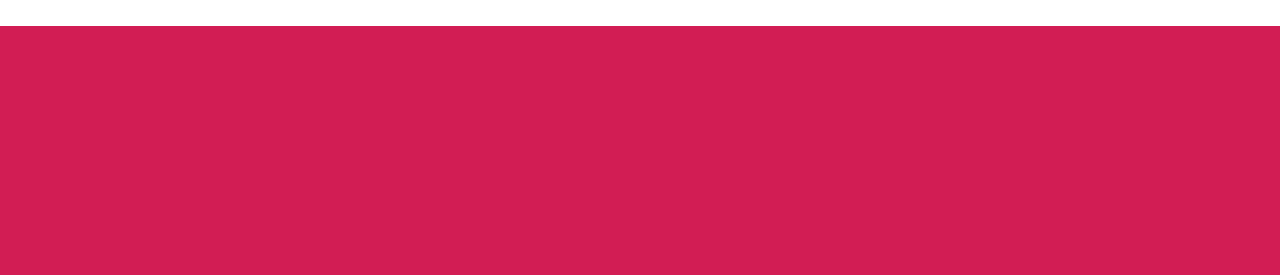
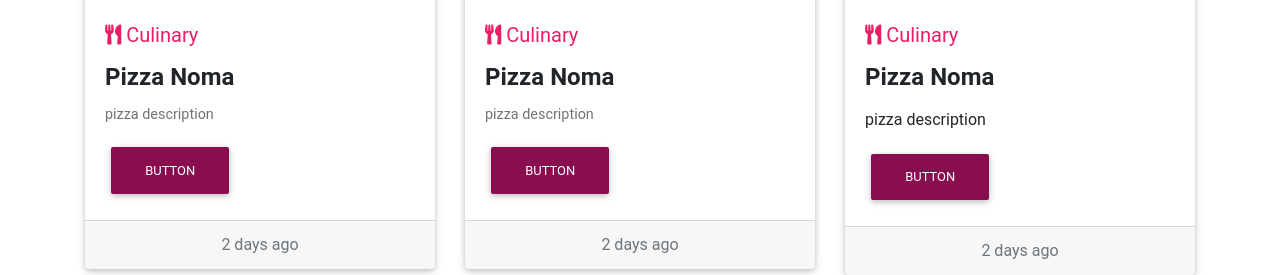
Before and after one commit to Gitongamiriam/Pizza-Shop, a Flask app: page / in a window 1280 px wide. Shown: the part 774-1049 px from the top of the page. Before the commit the page ends 800 px from the top, so only its background shows below. Run offline with Flask 2, Linux system fonts and the light colour scheme; some libraries are stand-ins or nearby versions.

Commit message:
add responsiveness

```diff
--- a/app/static/main.css
+++ b/app/static/main.css
@@ -1,9 +1,9 @@
 .navbar{
-    background-color: rgb(196, 175, 57) !important;
+    background-color: #c42f5c !important;
 }
 .landing {
     height: 50vh;
-    background-color: #d11d53;
+    /* background-color: #c42f5c; */
     width: 100vw;
 }
 .toptext.h1{
@@ -16,3 +16,16 @@
     transform: translate(-50%, -50%);
     font-size: 50px;
 }
+
+
+
+ /* Small devices (landscape phones, 576px and up) */
+ @media (max-width: 575.98px) {
+    .toptext.h1{
+        font-size: 35px;
+    }
+    .toptext{
+        font-size: 20px;
+    }
+
+ }
--- a/app/templates/index.html
+++ b/app/templates/index.html
@@ -1,11 +1,98 @@
-{% extends "layout.html" %}
-{% block content %}
+{% extends "layout.html" %} {% block content %}
 <div>
-    <div class="container-fluid landing">
-        <div class="toptext text-center">
-            <h1>Pizza Noma</h1>
-            <p>We are always a minute away</p>
-        </div>
+  <div class="container-fluid landing rgba-white-slight">
+    <div class="toptext text-center">
+      <h1>Pizza Noma</h1>
+      <p>We are always a minute away</p>
     </div>
+  </div>
+  <div class="container-fluid">
+    <div class="container">
+        <h2 class="text-center font-weight-bold">Order Now</h2>
+      <div class="row mt-3">
+          <div class="col-md-4">
+            <div class="card card-cascade narrower">
+                <div class="view view-cascade overlay">
+                  <img
+                    class="card-img-top"
+                    src="https://mdbootstrap.com/img/Photos/Lightbox/Thumbnail/img%20(147).jpg"
+                    alt="Card image cap"
+                  />
+                  <a>
+                    <div class="mask rgba-white-slight"></div>
+                  </a>
+                </div>
+                <div class="card-body card-body-cascade">
+                  <h5 class="pink-text pb-2 pt-1">
+                    <i class="fas fa-utensils"></i> Culinary
+                  </h5>
+                  <h4 class="font-weight-bold card-title">Pizza Noma</h4>
+                  <p class="card-text">
+                    pizza description
+                  </p>
+                  <a class="btn btn-unique">Button</a>
+                </div>
+                <div class="card-footer text-muted text-center">
+                  2 days ago
+                </div>
+              </div>
+          </div>
+          <div class="col-md-4">
+            <div class="card card-cascade narrower">
+                <div class="view view-cascade overlay">
+                  <img
+                    class="card-img-top"
+                    src="https://mdbootstrap.com/img/Photos/Lightbox/Thumbnail/img%20(147).jpg"
+                    alt="Card image cap"
+                  />
+                  <a>
+                    <div class="mask rgba-white-slight"></div>
+                  </a>
+                </div>
+                <div class="card-body card-body-cascade">
+                  <h5 class="pink-text pb-2 pt-1">
+                    <i class="fas fa-utensils"></i> Culinary
+                  </h5>
+                  <h4 class="font-weight-bold card-title">Pizza Noma</h4>
+                  <p class="card-text">
+                    pizza description
+                  </p>
+                  <a class="btn btn-unique">Button</a>
+                </div>
+                <div class="card-footer text-muted text-center">
+                  2 days ago
+                </div>
+              </div>
+          </div>
+          <div class="col-md-4">
+            <div class="card card-cascade narrower">
+                <div class="view view-cascade overlay">
+                  <img
+                    class="card-img-top"
+                    src="https://mdbootstrap.com/img/Photos/Lightbox/Thumbnail/img%20(147).jpg"
+                    alt="Card image cap"
+                  />
+                  <a>
+                    <div class="mask rgba-white-slight"></div>
+                  </a>
+                </div>
+                <div class="card-body card-body-cascade">
+                  <h5 class="pink-text pb-2 pt-1">
+                    <i class="fas fa-utensils"></i> Culinary
+                  </h5>
+                  <h4 class="font-weight-bold card-title">Pizza Noma</h4>
+                  <p class="card-text">
+                      <p>pizza description</p>
+                  </p>
+                  <a class="btn btn-unique">Button</a>
+                </div>
+                <div class="card-footer text-muted text-center">
+                  2 days ago
+                </div>
+              </div>
+          </div>
+      </div>
+    </div>
+  </div>
 </div>
 {% endblock content %}
--- a/app/templates/layout.html
+++ b/app/templates/layout.html
@@ -5,8 +5,12 @@
     <meta charset="utf-8">
     <meta name="viewport" content="width=device-width, initial-scale=1, shrink-to-fit=no">
 
-    <!-- Bootstrap CSS -->
-    <link rel="stylesheet" href="https://stackpath.bootstrapcdn.com/bootstrap/4.3.1/css/bootstrap.min.css" integrity="sha384-ggOyR0iXCbMQv3Xipma34MD+dH/1fQ784/j6cY/iJTQUOhcWr7x9JvoRxT2MZw1T" crossorigin="anonymous">
+<!-- Font Awesome -->
+<link rel="stylesheet" href="https://use.fontawesome.com/releases/v5.8.2/css/all.css">
+<!-- Bootstrap core CSS -->
+<link href="https://cdnjs.cloudflare.com/ajax/libs/twitter-bootstrap/4.3.1/css/bootstrap.min.css" rel="stylesheet">
+<!-- Material Design Bootstrap -->
+<link href="https://cdnjs.cloudflare.com/ajax/libs/mdbootstrap/4.10.1/css/mdb.min.css" rel="stylesheet">
     <link rel="stylesheet" href="{{url_for('static', filename='main.css')}}">
 
     <title>Pizza Shop</title>
@@ -24,10 +28,13 @@
     {% block footer %}
     {% include 'footer.html' %}
     {% endblock %}
-    <!-- Optional JavaScript -->
-    <!-- jQuery first, then Popper.js, then Bootstrap JS -->
-    <script src="https://code.jquery.com/jquery-3.3.1.slim.min.js" integrity="sha384-q8i/X+965DzO0rT7abK41JStQIAqVgRVzpbzo5smXKp4YfRvH+8abtTE1Pi6jizo" crossorigin="anonymous"></script>
-    <script src="https://cdnjs.cloudflare.com/ajax/libs/popper.js/1.14.7/umd/popper.min.js" integrity="sha384-UO2eT0CpHqdSJQ6hJty5KVphtPhzWj9WO1clHTMGa3JDZwrnQq4sF86dIHNDz0W1" crossorigin="anonymous"></script>
-    <script src="https://stackpath.bootstrapcdn.com/bootstrap/4.3.1/js/bootstrap.min.js" integrity="sha384-JjSmVgyd0p3pXB1rRibZUAYoIIy6OrQ6VrjIEaFf/nJGzIxFDsf4x0xIM+B07jRM" crossorigin="anonymous"></script>
+<!-- JQuery -->
+<script type="text/javascript" src="https://cdnjs.cloudflare.com/ajax/libs/jquery/3.4.1/jquery.min.js"></script>
+<!-- Bootstrap tooltips -->
+<script type="text/javascript" src="https://cdnjs.cloudflare.com/ajax/libs/popper.js/1.14.4/umd/popper.min.js"></script>
+<!-- Bootstrap core JavaScript -->
+<script type="text/javascript" src="https://cdnjs.cloudflare.com/ajax/libs/twitter-bootstrap/4.3.1/js/bootstrap.min.js"></script>
+<!-- MDB core JavaScript -->
+<script type="text/javascript" src="https://cdnjs.cloudflare.com/ajax/libs/mdbootstrap/4.10.1/js/mdb.min.js"></script>
   </body>
 </html>
```
